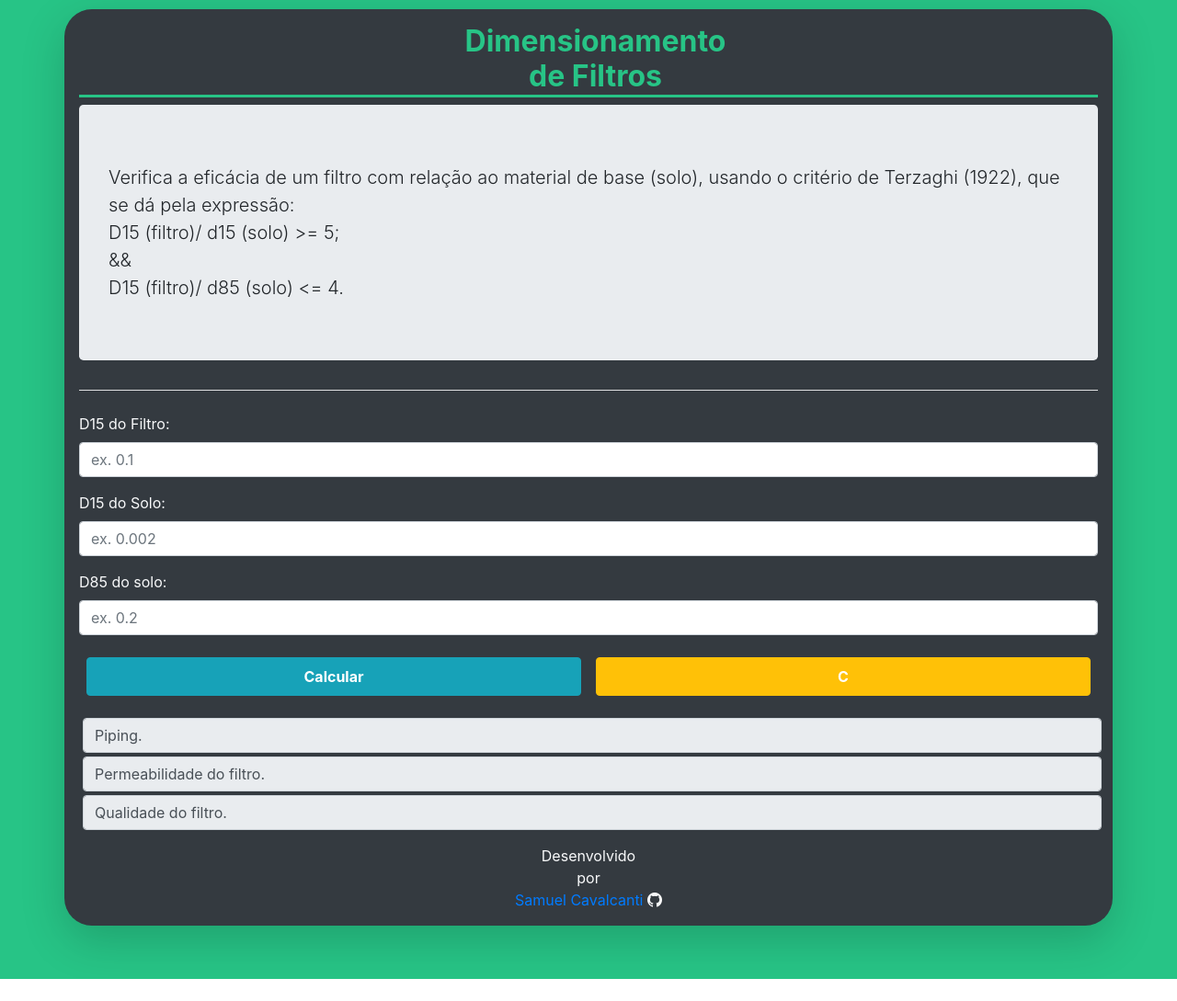
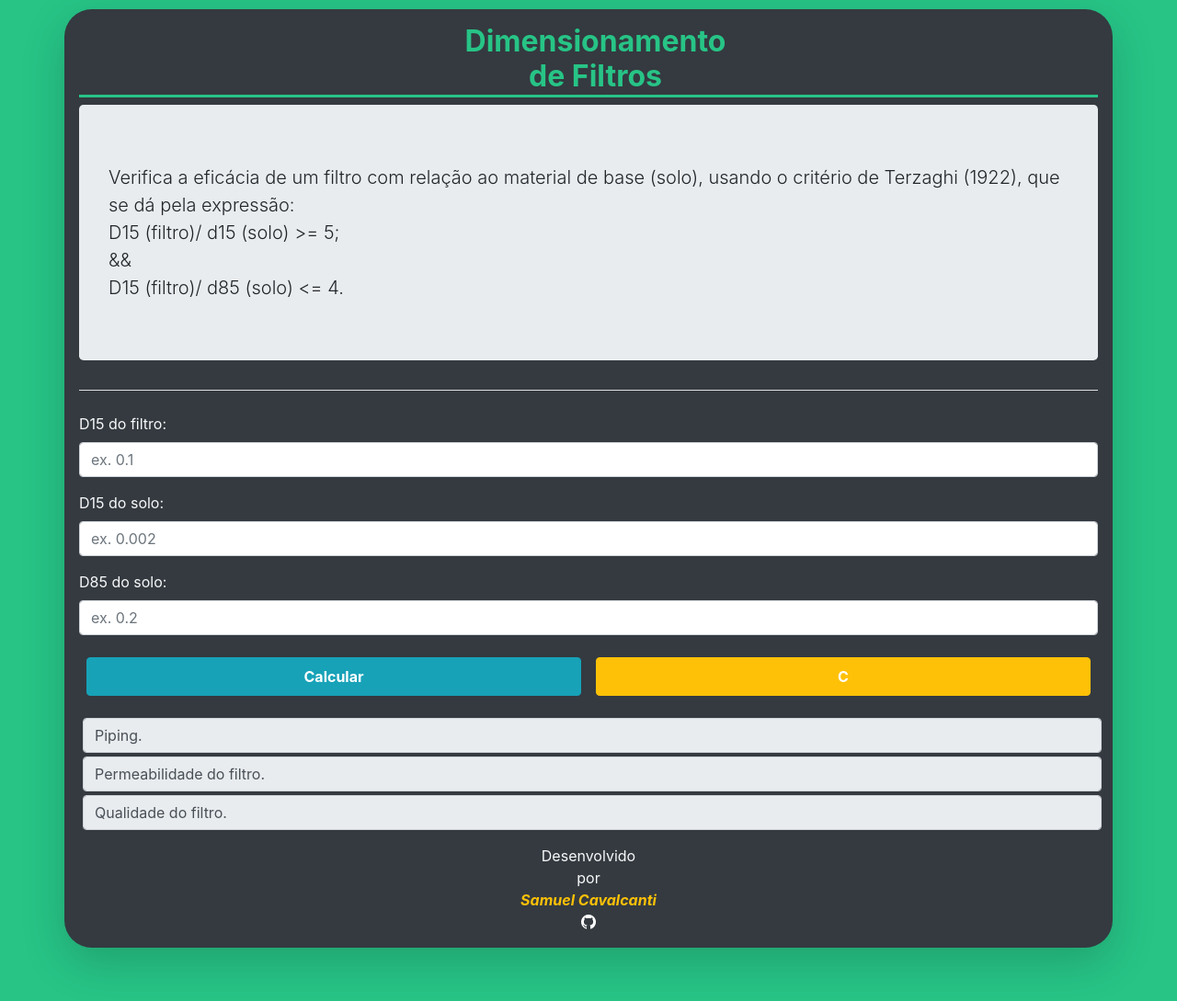
Before and after one commit to samuelcavalcantii/Filtro_Terzaghi, a plain HTML site: page index.html in a window 1280 px wide. Shown: the whole page at 92% size. Before the commit the page ends 1065 px from the top, so only its background shows below. Drawn offline with nearby package versions, Linux system fonts and the light colour scheme.

Commit message:
Alteração no link.

```diff
--- a/index.html
+++ b/index.html
@@ -64,11 +64,11 @@
           <div class="col-12">
             <form >
               <div class="form-group ">
-                <label for="formGroupExampleInput" class="form-label text-light">D15 do Filtro: </label>
+                <label for="formGroupExampleInput" class="form-label text-light">D15 do filtro: </label>
                 <input type="number" class="form-control " id="num1" placeholder="ex. 0.1" autocomplete="off">
               </div>
               <div class="form-group ">
-                <label for="formGroupExampleInput2" class="form-label text-light">D15 do Solo: </label>
+                <label for="formGroupExampleInput2" class="form-label text-light">D15 do solo: </label>
                 <input type="number" class="form-control " id="num2" placeholder="ex. 0.002" autocomplete="off">
               </div>
               <div class="form-group ">
@@ -92,8 +92,8 @@
 
               </div>
             </form>
-            <div class=" container-md text-light text-center">
-              Desenvolvido<br>por <br> <a class="link-warning" href="https://github.com/samuelcavalcantii " target="_blank">Samuel Cavalcanti</a> <i class="bi bi-github"></i>
+            <div class="text-light text-center">
+              Desenvolvido<br>por<br><strong class="text-warning"><em>Samuel Cavalcanti</em></strong><a  href="https://github.com/samuelcavalcantii" target="_blank"><br><i class="bi bi-github text-white"></i> </a>
             </div>
 
           </div>
```
